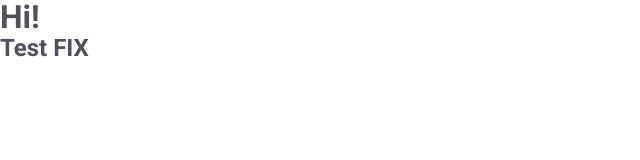
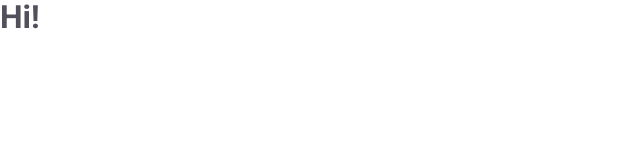
Before and after one commit to NenadoPL1Z/fsd-table-app, a React (Vite) app: page / in a window 1280 px wide. Shown: the top 160 px of the page, without its empty margins (0-640 px from the left). Built offline with nearby package versions, Linux system fonts and the light colour scheme.

Commit message:
update: app structure

```diff
--- a/index.html
+++ b/index.html
@@ -12,6 +12,6 @@
   </head>
   <body>
     <div id="root"></div>
-    <script type="module" src="/src/index.tsx"></script>
+    <script type="module" src="/src/app/index.tsx"></script>
   </body>
 </html>
--- /dev/null
+++ b/src/app/app.tsx
@@ -0,0 +1,9 @@
+const App = () => {
+  return (
+    <>
+      <h1>Hi!</h1>
+    </>
+  );
+};
+
+export default App;
--- a/src/app/index.tsx
+++ b/src/app/index.tsx
@@ -1,11 +1,10 @@
+import React from "react";
+import ReactDOM from "react-dom/client";
+import App from "./app";
 import "./index.scss";
-const App = () => {
-  return (
-    <>
-      <h1>Hi!</h1>
-      <h2>Test FIX</h2>
-    </>
-  );
-};
 
-export default App;
+ReactDOM.createRoot(document.getElementById("root")!).render(
+  <React.StrictMode>
+    <App />
+  </React.StrictMode>,
+);
--- a/src/index.tsx
+++ /dev/null
@@ -1,9 +0,0 @@
-import React from "react";
-import ReactDOM from "react-dom/client";
-import App from "@/app";
-
-ReactDOM.createRoot(document.getElementById("root")!).render(
-  <React.StrictMode>
-    <App />
-  </React.StrictMode>,
-);
```
